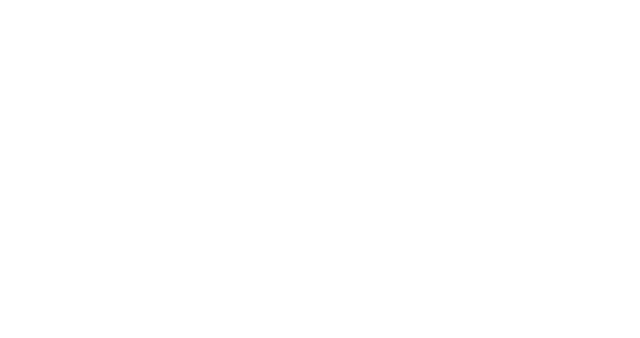
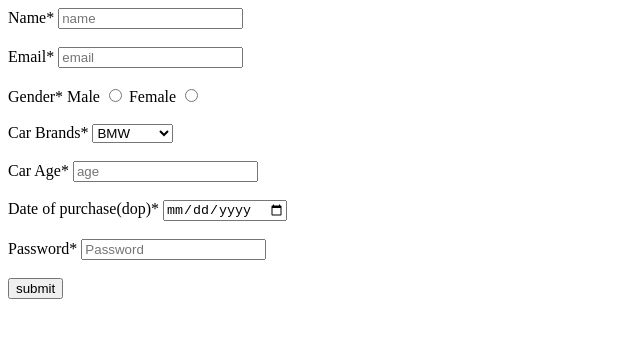
Before and after one commit to acciojob/car-insurance-form-Nishant5397, a website: page main.html in a window 1280 px wide. Shown: the whole page, without its empty margins (0-640 px from the left). Drawn offline with Linux system fonts and the light colour scheme.

Commit message:
created a submission

```diff
--- a/main.html
+++ b/main.html
@@ -7,6 +7,54 @@
 </head>
 
 <body>
+    <form action="" method="post">
+        <div>
+            <label for="name">Name*</label>
+            <input type="text" name="Name" id="name" placeholder="name"  required>
+        </div>
+        <br>
+        <div>
+           <label for="email">Email*</label>
+           <input type="email" name="Email" id="email" placeholder="email" required>
+        </div>
+        <br>
+        <div>
+            <label for="gender">Gender*</label>
+		  <label for="Male">Male</label>
+		  <input type="radio" name="gender" id="gender_m" required>
+		  <label for="Female">Female</label>
+		  <input type="radio" name="gender" id="gender_m" required>
+
+        </div>
+        <br>
+        <div>
+            <label for="cars">Car Brands*</label>
+            <select name="cars" id="cars">
+                <option id="cars" value="BMW" required>BMW</option>
+			    <option id="cars" value="Audi" required>Audi</option>
+			    <option id="cars" value="Mercedez" required>Mercedez</option>
+            </select>
+        </div>
+        <br>
+        <div>
+            <label for="carage">Car Age*</label>
+            <input type="number" name="carage" maxlength="3" id="carage" placeholder="age" required>
+        </div>
+        <br>
+        <div>
+            <label for="dop">Date of purchase(dop)*</label>
+            <input type="date" id="dop" name="dop" required>
+        </div>
+        <br>
+        <div>
+            <label for="password">Password*</label>
+            <input type="password" name="password" id="password" placeholder="Password" required>
+        </div>
+        <br>
+        <div>
+            <button type="submit">submit</button>
+        </div>
+    </form>
 	<!-- the entire body must be written by student -->
     <script type="text/javascript" src="./script.js">
 </script>
```
